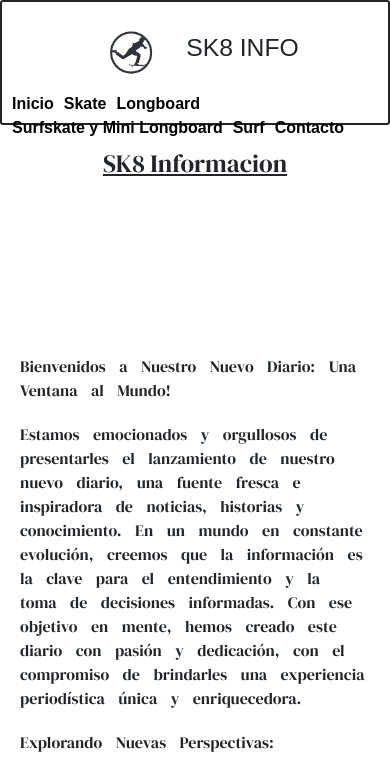
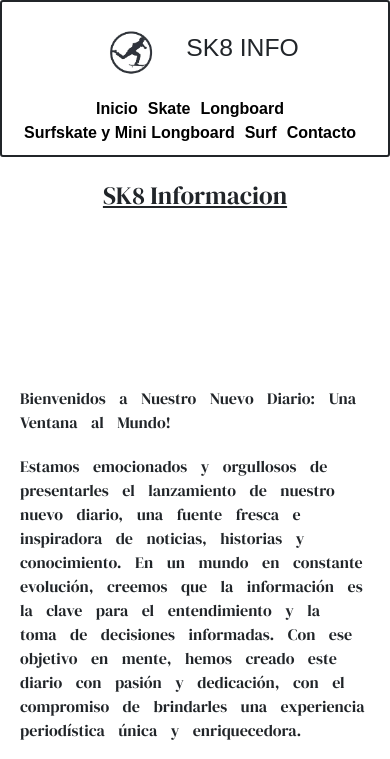
Before and after one commit to Gero0202/PreEntrega2-Tortosa, a plain HTML site: page index.html in a window 390 px wide. Shown: the top 759 px of the page. Drawn offline with nearby package versions, Linux system fonts and the light colour scheme.

Commit message:
Agregue una media de 564px

```diff
--- a/css/style.css
+++ b/css/style.css
@@ -189,6 +189,18 @@ nav a {
 
 }
 
+@media (max-width: 564px){
+    header{
+        height: 157px;
+    }
+
+    .nav{
+        display: flex;
+        flex-wrap: wrap;
+        justify-content: center;
+    }
+}
+
 @media (max-width: 320px){
     header{
         display: flex;
```
